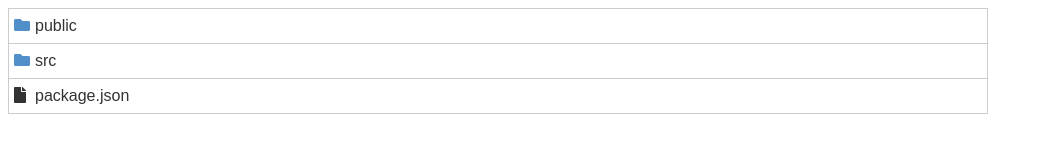
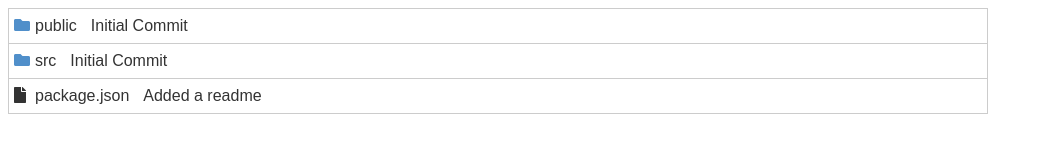
Before and after one commit to LeroyHutchinsonJ/Github_Clone, a React app: page / in a window 1280 px wide. Shown: the whole page, without its empty margins (0-1043 px from the left). Built offline with nearby package versions, Linux system fonts and the light colour scheme.

Commit message:
Commit Message
Added a commit message to my files

```diff
--- a/src/index.js
+++ b/src/index.js
@@ -17,6 +17,7 @@ var FileListItem = ({ fileObj }) => (
   <tr className="fileListItem">
     <td className="fileName">
       <FileName fileObj={fileObj} />
+      <CommitMessageComponent commit={fileObj.latestCommit} />
     </td>
   </tr>
 );
@@ -77,5 +78,13 @@ var FileName = ({ fileObj }) => {
 FileName.propTypes = {
   file: PropTypes.array.isRequired
 };
+
+var CommitMessageComponent = ({ commit }) => {
+  return <td className="commitMessage">{commit.message}</td>;
+};
+
+CommitMessageComponent.propTypes = {
+  commit: PropTypes.object.isRequired
+};
 const rootElement = document.getElementById("root");
 ReactDOM.render(<FileList file={testFiles} />, rootElement);
--- a/src/styles.css
+++ b/src/styles.css
@@ -30,3 +30,9 @@
 .fa-file {
   width: 16px;
 }
+
+.commitMessage {
+  max-width: 442px;
+  padding-left: 10px;
+  overflow: hidden;
+}
```
